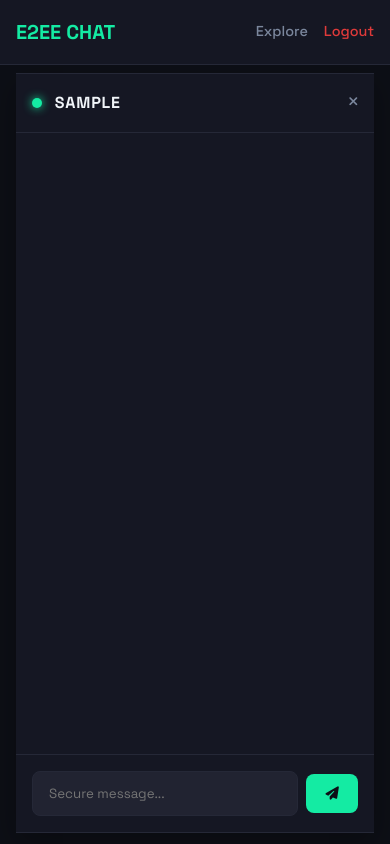
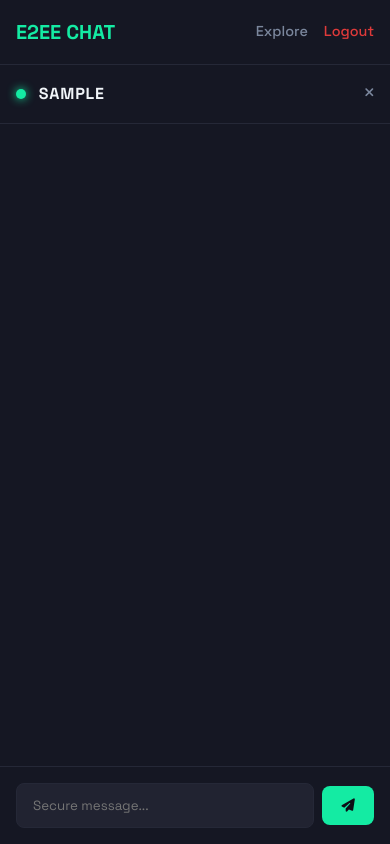
Before and after one commit to KINSLYLAURINCE/E2EE-application, a Django app: page /chat/1/ in a window 390 px wide. Run offline with Django 5.2, Linux system fonts and the light colour scheme; the visitor is signed in with stand-in values (Sample User, id 1); data comes from the database, SQL or seed files in the repository; both versions use the stored data as it was after the commit; data that the repository does not hold is empty.

Commit message:
static message bar

```diff
--- a/chat/templates/chat/chat_room.html
+++ b/chat/templates/chat/chat_room.html
@@ -16,7 +16,7 @@
         <!-- Messages loaded here -->
     </div>
 
-    <div style="padding: 1rem; border-top: 1px solid var(--border); background: var(--surface);">
+    <div class="chat-input-area" style="padding: 1rem; border-top: 1px solid var(--border); background: var(--surface);">
         <div style="display: flex; gap: 0.5rem; align-items: center;">
             <input type="text" id="message-input" placeholder="Secure message..." style="margin-bottom: 0; flex: 1;">
             <button id="send-btn" style="padding: 0.8rem 1.2rem; min-width: 50px;">
@@ -29,7 +29,44 @@
 <style>
     @media (max-width: 600px) {
         .hide-mobile { display: none; }
-        .card { height: 90vh !important; }
+
+        /* Ensure the body doesn't scroll when we're in a chat room */
+        body {
+            overflow: hidden;
+            height: 100dvh;
+        }
+
+        .container {
+            padding: 0 !important;
+            margin: 0 !important;
+            max-width: none !important;
+            height: calc(100dvh - 64px);
+            display: flex;
+            flex-direction: column;
+        }
+
+        .card {
+            height: 100% !important;
+            border-radius: 0 !important;
+            border: none !important;
+            margin: 0 !important;
+            flex: 1;
+            display: flex;
+            flex-direction: column;
+        }
+
+        .chat-input-area {
+            position: sticky;
+            bottom: 0;
+            width: 100%;
+            z-index: 100;
+        }
+
+        #chat-box {
+            flex: 1;
+            overflow-y: auto;
+            -webkit-overflow-scrolling: touch;
+        }
     }
 </style>
 
```
Also changed, not shown: EncryptionProject/settings.py (+0 -9 lines), db.sqlite3.
